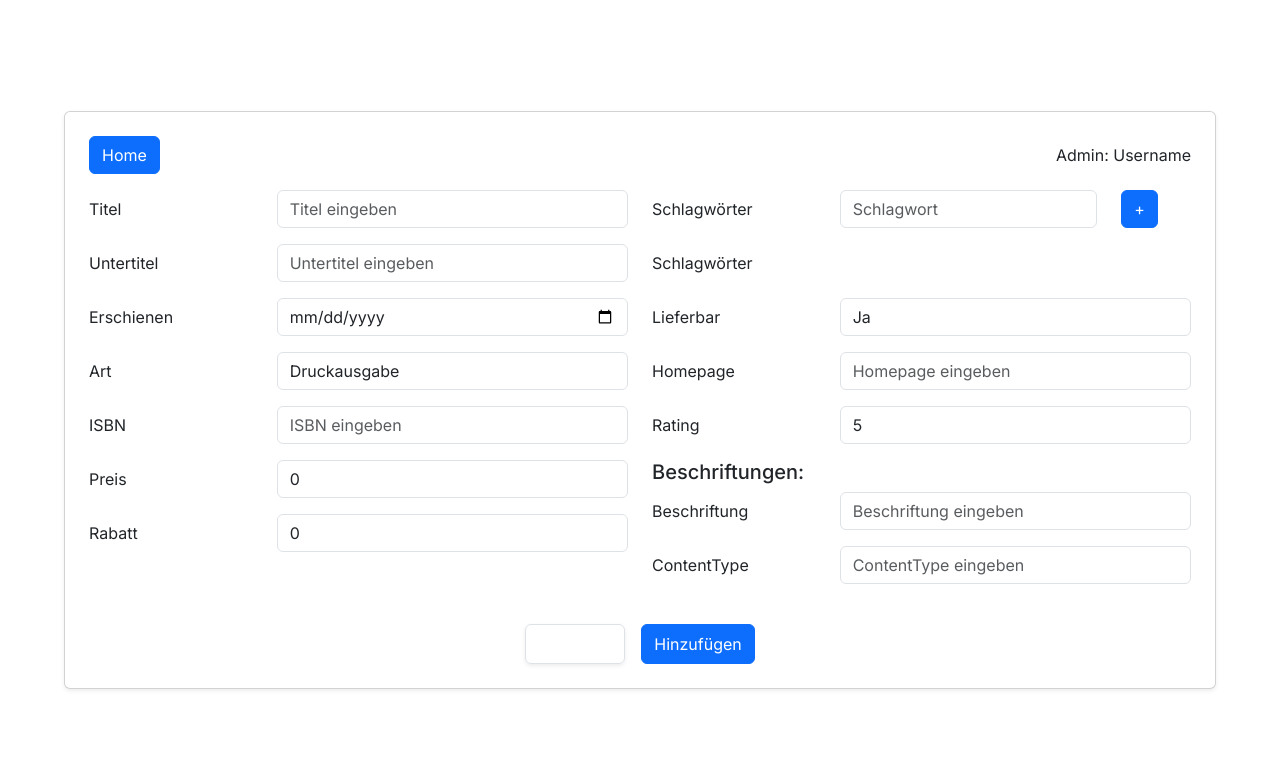
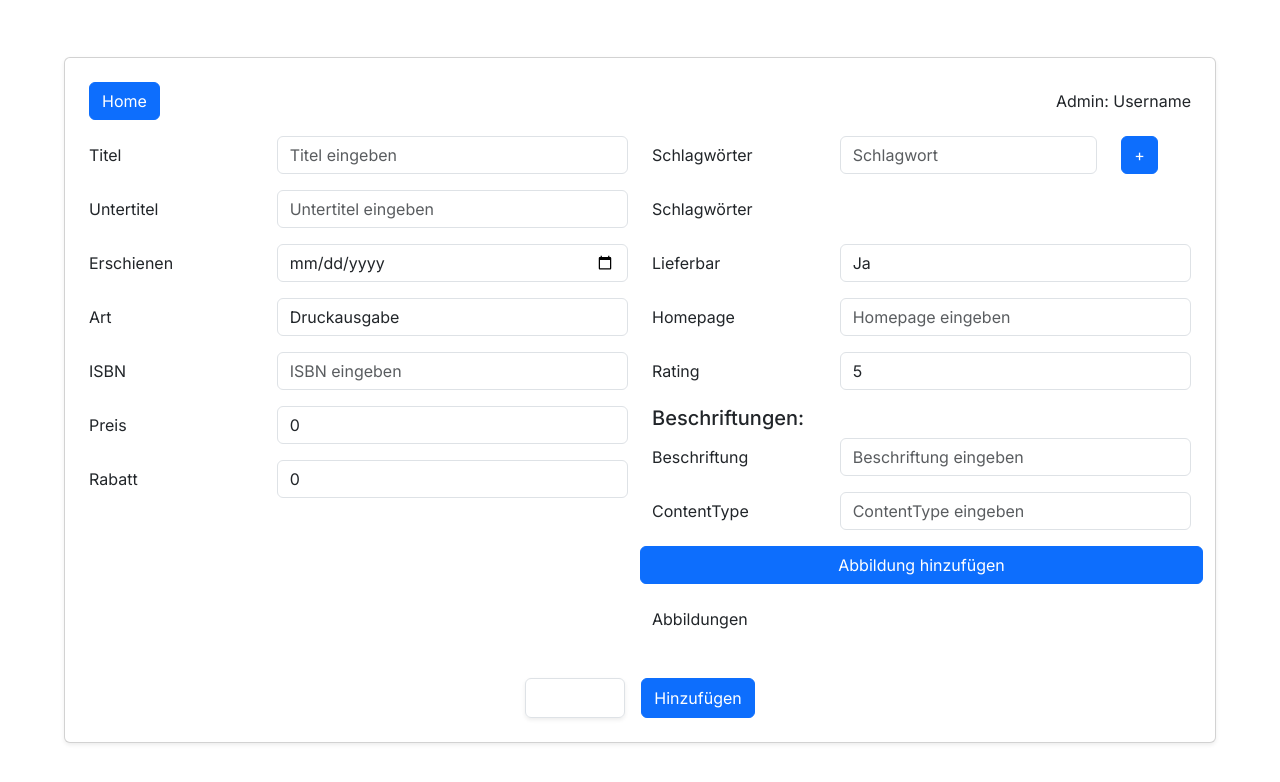
Before and after one commit to swe-ws-24/swe-buch-fe, a Next.js app: page /admin/adminPanel in a window 1280 px wide. Shown: the top 782 px of the page. Built offline with nearby package versions, Linux system fonts and the light colour scheme.

Commit message:
fix: abbildungen plr

```diff
--- a/src/components/adminPanel/BookForm.tsx
+++ b/src/components/adminPanel/BookForm.tsx
@@ -1,5 +1,5 @@
 // src/components/adminPanel/BookForm.tsx
-import { BuchArt } from '@/graphql/interfaces';
+import { AbbildungInput, BuchArt, BuchInput } from '@/graphql/interfaces';
 import React, { useState } from 'react';
 
 const BookForm: React.FC = () => {
@@ -16,7 +16,8 @@ const BookForm: React.FC = () => {
     const [titel, setTitel] = useState<string>("");  // Done
     const [untertitel, setUntertitel] = useState<string>(""); // Done
     const [beschriftung, setBeschriftung] = useState<string>(""); // Done
-    const [contentType, setContentType] = useState<string>("");
+    const [contentType, setContentType] = useState<string>(""); // Done
+    const [abbildungen, setAbbildungen] = useState<AbbildungInput[]>([]); // Done
 
     const [error, setError] = useState<string>("");
 
@@ -29,7 +30,7 @@ const BookForm: React.FC = () => {
             contentType !== "" && contentType !== null
         ) {
             // GraphQL Mutation
-            const data = {
+            const data: BuchInput = {
                 isbn: isbn,
                 rating: rating,
                 art: art as BuchArt,
@@ -43,10 +44,7 @@ const BookForm: React.FC = () => {
                     titel: titel,
                     untertitel: untertitel,
                 },
-                abbildung: {
-                    beschriftung: beschriftung,
-                    contentType: contentType,
-                },
+                abbildungen: abbildungen,
             };
 
             console.log(data);
@@ -236,6 +234,28 @@ const BookForm: React.FC = () => {
                             } />
                         </div>
                     </div>
+                    <div className="row mb-3 align-items-center">
+                        <button className="btn btn-primary" onClick={
+                            (e) => {
+                                e.preventDefault();
+                                setAbbildungen([...abbildungen, ({beschriftung: beschriftung, contentType: contentType} as AbbildungInput)]);
+                                setBeschriftung("");
+                                setContentType("");
+                            }
+                        }>Abbildung hinzufügen</button>
+                    </div>
+                    <div className="row mb-3 align-items-center">
+                        <label htmlFor="images" className="col-sm-4 col-form-label text-nowrap">Abbildungen</label>
+                        <div className="col-sm-8">
+                            {
+                                abbildungen.map((abbildung, index) => (
+                                    <div key={index}>
+                                        {abbildung.beschriftung}: {abbildung.contentType}
+                                    </div>
+                                    ))
+                            }
+                        </div>
+                    </div>
                 </div>
             </div>
             <div className="d-flex justify-content-center mt-4">
```
Also changed, not shown: src/graphql/interfaces.ts (+24 -0 lines), src/graphql/queries.ts (+22 -1 lines).
